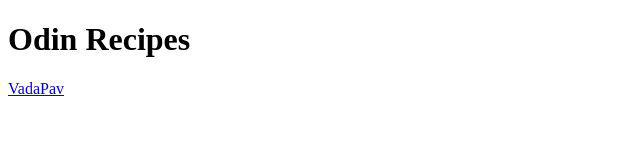
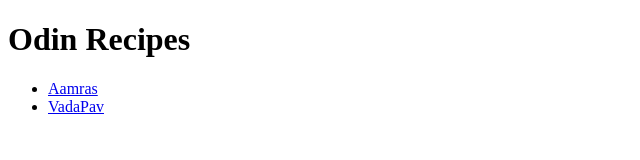
Before and after one commit to omkarp-21/odin-recipes, a plain HTML site: page index.html in a window 1280 px wide. Shown: the whole page, without its empty margins (0-640 px from the left). Drawn offline with Linux system fonts and the light colour scheme.

Commit message:
Added New Recipe Page : Aamras

```diff
--- a/index.html
+++ b/index.html
@@ -6,6 +6,9 @@
     </head>
     <body>
         <h1>Odin Recipes</h1>
-        <a href="./recipes/VadaPav.html">VadaPav</a>
+        <ul>
+            <li><a href="recipes/Aamras.html">Aamras</a></li>
+            <li><a href="./recipes/VadaPav.html">VadaPav</a></li>
+        </ul>
     </body>
 </html>
```
Also changed, not shown: recipes/Aamras.html (added, +11 -0 lines), images/aamras.jpeg (added).
